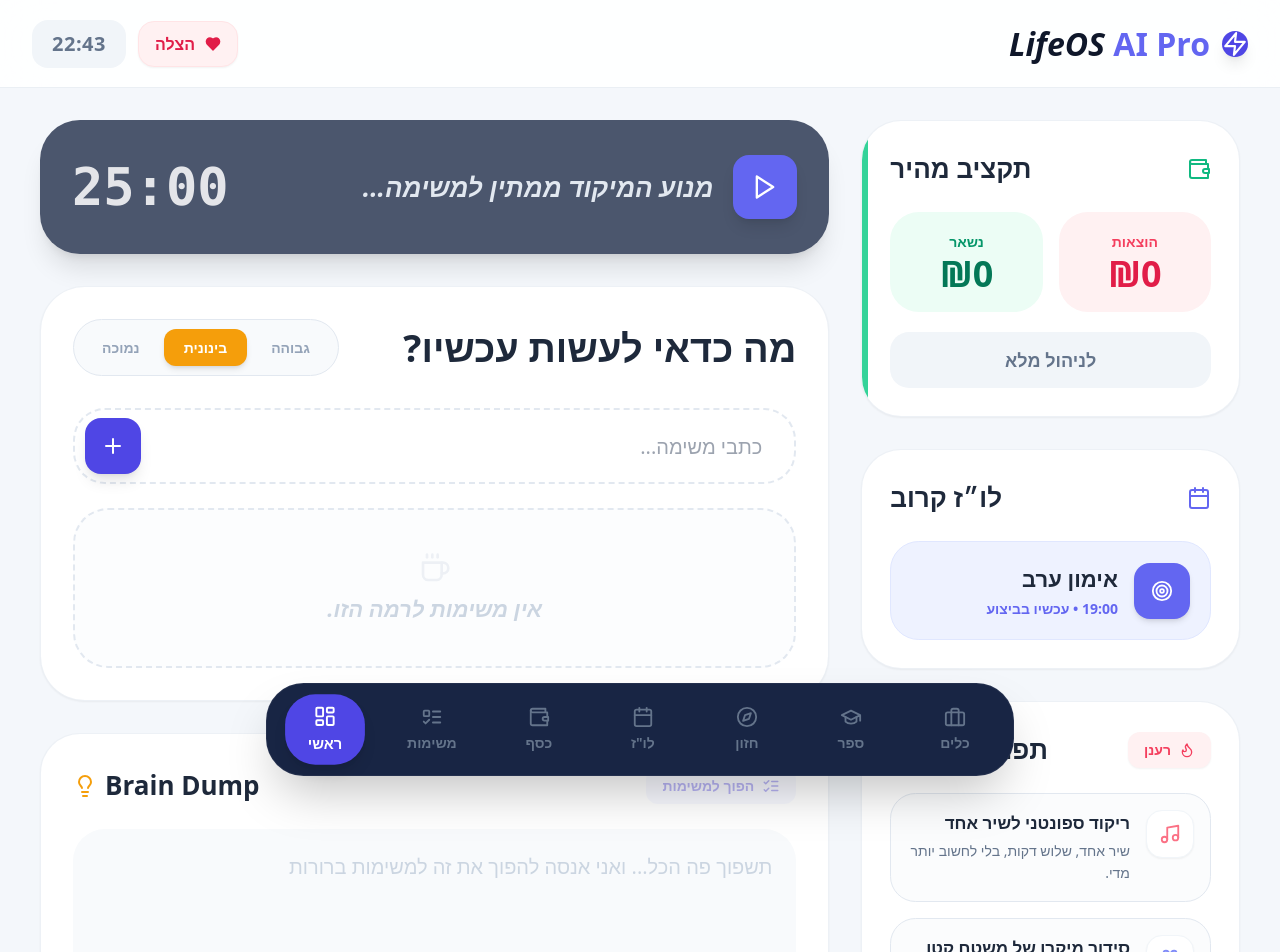
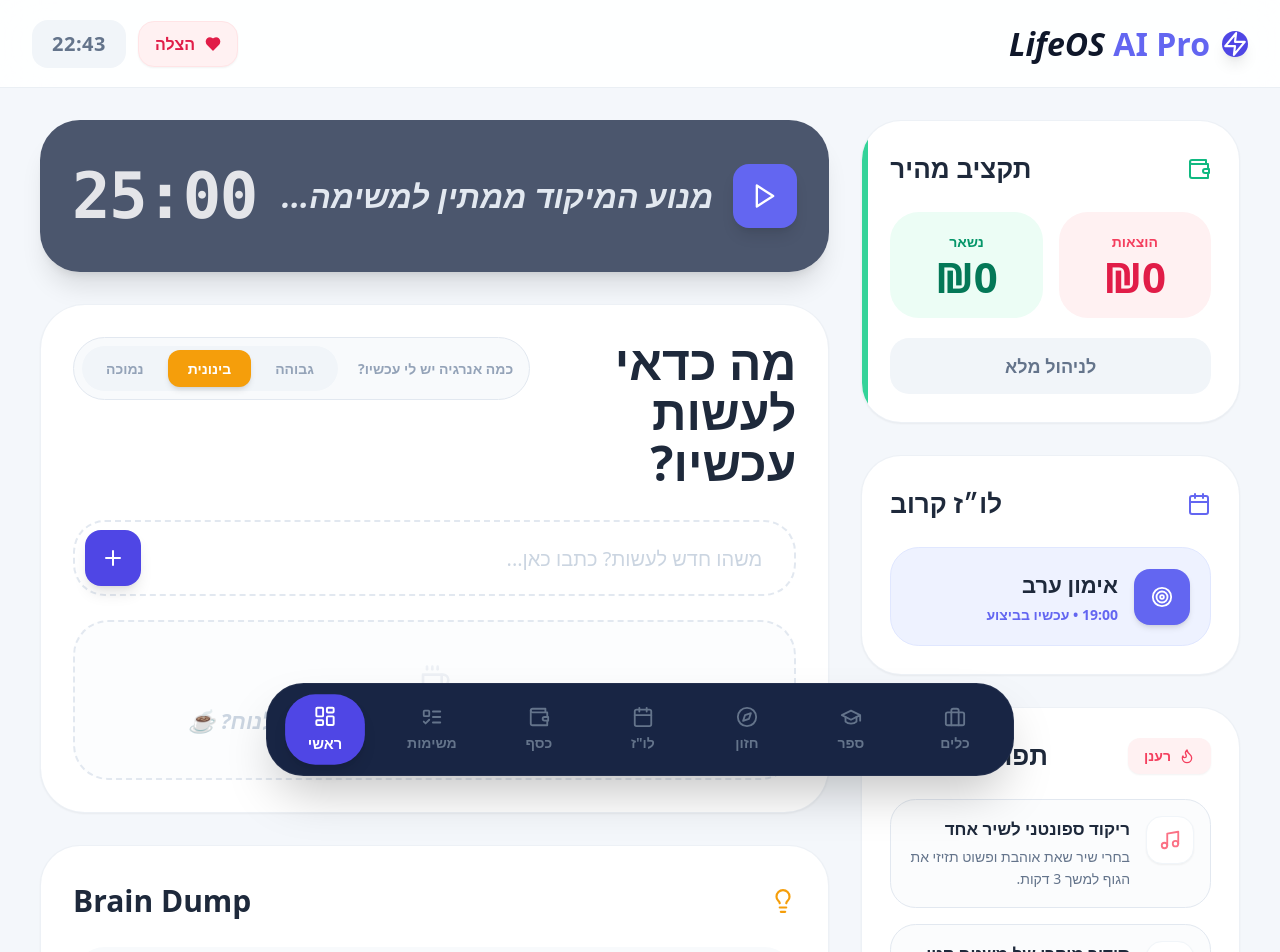
Before and after one commit to betzalel123/my-life-os, a React (Vite) app: page / in a window 1280 px wide. Shown: the top 952 px of the page. Built offline with nearby package versions, Linux system fonts and the light colour scheme.

Commit message:
Update DashboardSection.jsx

```diff
--- a/src/sections/DashboardSection.jsx
+++ b/src/sections/DashboardSection.jsx
@@ -1,4 +1,4 @@
-import React, { useMemo, useState } from 'react';
+import React, { useState } from 'react';
 import {
   Wallet,
   Calendar,
@@ -18,8 +18,7 @@ import {
   Smile,
   Music,
   Zap,
-  Loader2,
-  ListChecks,
+  Loader2
 } from 'lucide-react';
 
 const IconMap = {
@@ -30,41 +29,8 @@ const IconMap = {
   Flame,
   Smile,
   Music,
-  Zap,
+  Zap
 };
-
-const defaultDopamineOptions = [
-  {
-    title: 'ריקוד ספונטני לשיר אחד',
-    desc: 'שיר אחד, שלוש דקות, בלי לחשוב יותר מדי.',
-    iconName: 'Music',
-    accent: 'text-rose-400',
-  },
-  {
-    title: 'סידור מיקרו של משטח קטן',
-    desc: 'רק פינה אחת קטנה. לא כל החדר.',
-    iconName: 'Gift',
-    accent: 'text-indigo-400',
-  },
-  {
-    title: 'שרבוט יצירתי ל־5 דקות',
-    desc: 'דף, עט, קווים חופשיים בלי מטרה.',
-    iconName: 'Lightbulb',
-    accent: 'text-amber-400',
-  },
-];
-
-const energyLabels = {
-  high: 'גבוהה',
-  medium: 'בינונית',
-  low: 'נמוכה',
-};
-
-function formatTime(seconds) {
-  const mins = Math.floor(seconds / 60);
-  const secs = seconds % 60;
-  return `${mins.toString().padStart(2, '0')}:${secs.toString().padStart(2, '0')}`;
-}
 
 export default function DashboardSection({
   energyLevel,
@@ -79,211 +45,169 @@ export default function DashboardSection({
   setBrainDump,
   timeLeft,
   isTimerRunning,
-  setIsTimerRunning,
+  setIsTimerRunning
 }) {
-  const [dopamineOptions, setDopamineOptions] = useState(defaultDopamineOptions);
-  const [isLoadingDopamine, setIsLoadingDopamine] = useState(false);
+  const [dopamineOptions, setDopamineOptions] = useState([
+    {
+      title: 'ריקוד ספונטני לשיר אחד',
+      desc: 'בחרי שיר שאת אוהבת ופשוט תזיזי את הגוף למשך 3 דקות.',
+      iconName: 'Music',
+      accent: 'text-rose-400'
+    },
+    {
+      title: 'סידור מיקרו של משטח קטן',
+      desc: 'פני רק פינה קטנה אחת — שידה או חלק קטן מהשולחן.',
+      iconName: 'Gift',
+      accent: 'text-indigo-400'
+    },
+    {
+      title: 'שרבוט יצירתי ל־5 דקות',
+      desc: 'קחי דף ועט ותעשי קווים בלי לחשוב יותר מדי.',
+      iconName: 'Lightbulb',
+      accent: 'text-amber-400'
+    }
+  ]);
+
+  const [isLoadingGemini, setIsLoadingGemini] = useState(false);
   const [isAddingTask, setIsAddingTask] = useState(false);
-  const [isProcessingDump, setIsProcessingDump] = useState(false);
-  const [statusMessage, setStatusMessage] = useState('');
 
-  const filteredTasks = useMemo(
-    () => tasks.filter((task) => !task.completed && task.energyRequired === energyLevel),
-    [tasks, energyLevel]
-  );
-
-  const addTaskLocally = (text, detectedEnergy = 'medium') => {
-    const safeEnergy = ['high', 'medium', 'low'].includes(detectedEnergy)
-      ? detectedEnergy
-      : 'medium';
-
-    const task = {
-      id: Date.now() + Math.random(),
-      text: text.trim(),
-      completed: false,
-      energyRequired: safeEnergy,
+  const formatTime = (seconds) => {
+    const mins = Math.floor(seconds / 60);
+    const secs = seconds % 60;
+    return `${mins.toString().padStart(2, '0')}:${secs.toString().padStart(2, '0')}`;
   };
 
-    setTasks((prev) => [task, ...prev]);
-    setEnergyLevel(safeEnergy);
-  };
+  const filteredTasks = tasks.filter(
+    (task) => !task.completed && task.energyRequired === energyLevel
+  );
 
   const handleSmartAddTask = async (e) => {
     e.preventDefault();
-    const text = newTask.trim();
-    if (!text) return;
+    if (!newTask.trim()) return;
 
-    setStatusMessage('');
     setIsAddingTask(true);
 
-    const prompt = `
-אתה מסווג משימות לפי רמת אנרגיה.
-נתח את המשימה הבאה בעברית: "${text}"
+    const energyPrompt = `
+אתה ממיין משימות לפי רמת אנרגיה.
 
-הגדרות:
-- high = דורש ריכוז עמוק, חשיבה מורכבת, מאמץ כבד, או משימה מלחיצה/כבדה.
-- medium = משימה רגילה, סידור, טיפול בדברים שוטפים, ביצוע שדורש תשומת לב סבירה.
-- low = משימה קלה, טכנית, קצרה, אוטומטית, או משהו שאפשר לעשות גם כשעייפים.
+משימה:
+"${newTask}"
 
-דוגמאות:
-- "לכתוב עבודה" -> high
-- "לעשות קניות" -> medium
-- "לשטוף כוס" -> low
-- "לענות למייל חשוב" -> medium
-- "לפתור באג מורכב" -> high
-- "להוציא זבל" -> low
+כללים:
+- high = משימה שדורשת ריכוז גבוה, חשיבה עמוקה, למידה קשה, פתרון בעיות, כתיבה משמעותית, שיחה מורכבת, אימון מאתגר.
+- medium = משימה רגילה של תפקוד, סידורים, מיילים, ניקיון רגיל, קניות, בישול, טלפונים.
+- low = משימה קטנה, טכנית, קצרה, כמעט אוטומטית, שאפשר לעשות גם כשעייפים.
 
-אל תהיה מקל מדי. אם יש ספק בין low ל-medium, העדף medium.
-אם יש ספק בין medium ל-high, בדוק האם יש חשיבה עמוקה או עומס רגשי.
+אל תחזיר תמיד low.
+אם המשימה דורשת מאמץ מנטלי אמיתי, אל תבחר low.
 
-החזר JSON בלבד בפורמט:
+החזר JSON בלבד במבנה:
 { "energy": "high" }
 או
 { "energy": "medium" }
 או
 { "energy": "low" }
-`.trim();
+`;
 
     try {
       const response = await fetch('/api/gemini', {
         method: 'POST',
         headers: { 'Content-Type': 'application/json' },
-        body: JSON.stringify({ prompt }),
+        body: JSON.stringify({ prompt: energyPrompt })
       });
 
       const data = await response.json();
-      const detectedEnergy = data?.energy || 'medium';
+      const detectedEnergy = ['high', 'medium', 'low'].includes(data?.energy)
+        ? data.energy
+        : 'medium';
 
-      addTaskLocally(text, detectedEnergy);
+      const taskObj = {
+        id: Date.now(),
+        text: newTask.trim(),
+        completed: false,
+        energyRequired: detectedEnergy
+      };
+
+      setTasks((prev) => [taskObj, ...prev]);
       setNewTask('');
-      setStatusMessage(`המשימה נוספה תחת אנרגיה ${energyLabels[detectedEnergy] || 'בינונית'}.`);
+      setEnergyLevel(detectedEnergy);
     } catch (error) {
-      addTaskLocally(text, 'medium');
+      console.error('Failed to analyze task energy:', error);
+
+      const fallbackTask = {
+        id: Date.now(),
+        text: newTask.trim(),
+        completed: false,
+        energyRequired: 'medium'
+      };
+
+      setTasks((prev) => [fallbackTask, ...prev]);
       setNewTask('');
-      setStatusMessage('לא הצלחתי לנתח את רמת האנרגיה, אז הוספתי כבינונית.');
-      console.error(error);
+      setEnergyLevel('medium');
     } finally {
       setIsAddingTask(false);
     }
   };
 
   const refreshDopamineMenu = async () => {
-    setStatusMessage('');
-    setIsLoadingDopamine(true);
+    setIsLoadingGemini(true);
 
-    const prompt = `
-תייצר 3 רעיונות קצרים להפסקות דופמין בעברית.
+    const dopaminePrompt = `
+תייצר 3 רעיונות קצרים ופשוטים להפסקות דופמין בעברית.
 
 חוקים:
-- כל רעיון חייב להיות שונה באופי.
-- בחר iconName מתאים מתוך הרשימה בלבד:
+- כל הרעיונות חייבים להיות שונים אחד מהשני.
+- לכל רעיון תבחר אייקון מתאים מתוך הרשימה בלבד:
 Music, Coffee, Flame, Smile, Zap, Lightbulb, Gift, Sparkles
-- בחר accent מתאים מתוך הרשימה בלבד:
+- אל תשתמש באותו iconName לכל שלושת הרעיונות אלא אם ממש אין ברירה.
+- לכל רעיון תבחר accent מתוך הרשימה בלבד:
 text-rose-400, text-indigo-400, text-amber-400, text-emerald-400
-- אל תחזיר את אותו iconName לכל הפריטים אלא אם אין ברירה.
-- הכותרת קצרה.
-- התיאור קצר, טבעי, ולא רובוטי.
+- התשובה חייבת להיות בעברית בלבד.
 
-החזר JSON בלבד בפורמט:
+החזר JSON בלבד במבנה:
 {
   "options": [
     {
-      "title": "כותרת",
+      "title": "כותרת קצרה",
       "desc": "תיאור קצר",
       "iconName": "Music",
       "accent": "text-rose-400"
+    },
+    {
+      "title": "כותרת קצרה",
+      "desc": "תיאור קצר",
+      "iconName": "Coffee",
+      "accent": "text-amber-400"
+    },
+    {
+      "title": "כותרת קצרה",
+      "desc": "תיאור קצר",
+      "iconName": "Sparkles",
+      "accent": "text-indigo-400"
     }
   ]
 }
-`.trim();
+`;
 
     try {
       const response = await fetch('/api/gemini', {
         method: 'POST',
         headers: { 'Content-Type': 'application/json' },
-        body: JSON.stringify({ prompt }),
+        body: JSON.stringify({ prompt: dopaminePrompt })
       });
 
       const data = await response.json();
+      console.log('dopamine response:', data);
 
-      if (Array.isArray(data?.options) && data.options.length > 0) {
-        setDopamineOptions(data.options.slice(0, 3));
+      if (data?.options && Array.isArray(data.options)) {
+        setDopamineOptions(data.options);
       } else {
-        setStatusMessage('לא הצלחתי לרענן עכשיו את תפריט הדופמין.');
+        console.error('Invalid dopamine response:', data);
       }
     } catch (error) {
-      setStatusMessage('לא הצלחתי לרענן עכשיו את תפריט הדופמין.');
-      console.error(error);
+      console.error('Dopamine refresh failed:', error);
     } finally {
-      setIsLoadingDopamine(false);
-    }
-  };
-
-  const processBrainDump = async () => {
-    const text = brainDump.trim();
-    if (!text) return;
-
-    setStatusMessage('');
-    setIsProcessingDump(true);
-
-    const prompt = `
-קח את ה-Brain Dump הבא בעברית והפוך אותו למשימות ברורות:
-
-"${text}"
-
-חוקים:
-- חלץ רק משימות שאפשר לבצע בפועל.
-- כל משימה צריכה להיות קצרה וברורה.
-- לכל משימה קבע energy:
-  high / medium / low
-- אל תחזיר מחשבות כלליות שלא הפכו למשימה.
-- אם אין משימות, החזר מערך ריק.
-
-החזר JSON בלבד בפורמט:
-{
-  "newTasks": [
-    { "text": "שם המשימה", "energy": "medium" }
-  ]
-}
-`.trim();
-
-    try {
-      const response = await fetch('/api/gemini', {
-        method: 'POST',
-        headers: { 'Content-Type': 'application/json' },
-        body: JSON.stringify({ prompt }),
-      });
-
-      const data = await response.json();
-      const newTasks = Array.isArray(data?.newTasks) ? data.newTasks : [];
-
-      if (!newTasks.length) {
-        setStatusMessage('לא מצאתי כרגע משימות ברורות בתוך ה-Brain Dump.');
-        return;
-      }
-
-      const normalizedTasks = newTasks.map((task, index) => ({
-        id: Date.now() + Math.random() + index,
-        text: String(task.text || '').trim(),
-        completed: false,
-        energyRequired: ['high', 'medium', 'low'].includes(task.energy)
-          ? task.energy
-          : 'medium',
-      })).filter((task) => task.text);
-
-      if (!normalizedTasks.length) {
-        setStatusMessage('לא מצאתי כרגע משימות ברורות בתוך ה-Brain Dump.');
-        return;
-      }
-
-      setTasks((prev) => [...normalizedTasks, ...prev]);
-      setBrainDump('');
-      setStatusMessage(`נוצרו ${normalizedTasks.length} משימות חדשות.`);
-    } catch (error) {
-      setStatusMessage('לא הצלחתי להפוך את ה-Brain Dump למשימות.');
-      console.error(error);
-    } finally {
-      setIsProcessingDump(false);
+      setIsLoadingGemini(false);
     }
   };
 
@@ -297,18 +221,18 @@ export default function DashboardSection({
             <h2 className="text-[26px] font-black text-slate-800">תקציב מהיר</h2>
           </div>
 
-          <div className="grid grid-cols-2 gap-4 mb-5 text-center">
-            <div className="bg-rose-50 rounded-[1.8rem] p-5">
+          <div className="grid grid-cols-2 gap-4 mb-5">
+            <div className="bg-rose-50 rounded-[1.8rem] p-5 text-center">
               <div className="text-rose-500 text-sm font-black mb-1">הוצאות</div>
-              <div className="text-[36px] font-black text-rose-600 leading-none">₪0</div>
+              <div className="text-[36px] xl:text-[42px] font-black text-rose-600 leading-none">₪0</div>
             </div>
-            <div className="bg-emerald-50 rounded-[1.8rem] p-5">
+            <div className="bg-emerald-50 rounded-[1.8rem] p-5 text-center">
               <div className="text-emerald-600 text-sm font-black mb-1">נשאר</div>
-              <div className="text-[36px] font-black text-emerald-700 leading-none">₪0</div>
+              <div className="text-[36px] xl:text-[42px] font-black text-emerald-700 leading-none">₪0</div>
             </div>
           </div>
 
-          <button className="w-full h-[56px] rounded-[1.2rem] bg-slate-100 text-slate-500 font-black text-lg">
+          <button className="w-full h-[56px] rounded-[1.2rem] bg-slate-100 hover:bg-slate-200 transition-colors text-slate-500 font-black text-lg">
             לניהול מלא
           </button>
         </section>
@@ -334,28 +258,29 @@ export default function DashboardSection({
           <div className="flex items-center justify-between mb-6">
             <button
               onClick={refreshDopamineMenu}
-              disabled={isLoadingDopamine}
+              disabled={isLoadingGemini}
               className={`px-4 py-2 rounded-xl bg-rose-50 text-rose-500 font-black text-sm flex items-center gap-2 transition-all ${
-                isLoadingDopamine ? 'opacity-50 cursor-not-allowed' : 'hover:bg-rose-100 shadow-sm'
+                isLoadingGemini ? 'opacity-50 cursor-not-allowed' : 'hover:bg-rose-100 shadow-sm'
               }`}
             >
-              {isLoadingDopamine ? (
+              {isLoadingGemini ? (
                 <RefreshCw size={16} className="animate-spin" />
               ) : (
                 <Flame size={16} />
               )}
-              {isLoadingDopamine ? 'מייצר...' : 'רענן'}
+              {isLoadingGemini ? 'מייצר...' : 'רענן'}
             </button>
 
             <h2 className="text-[26px] font-black text-slate-800">תפריט דופמין</h2>
           </div>
 
           <div className="space-y-4">
-            {dopamineOptions.map((card, i) => {
+            {dopamineOptions.map((card, index) => {
               const IconComponent = IconMap[card.iconName] || Sparkles;
+
               return (
                 <div
-                  key={i}
+                  key={index}
                   className="rounded-[1.6rem] border border-slate-200 bg-slate-50/60 p-4 flex items-start gap-4 hover:bg-white hover:shadow-sm transition-all cursor-pointer"
                 >
                   <div className="w-12 h-12 rounded-2xl bg-white flex items-center justify-center shrink-0 shadow-sm border border-slate-100">
@@ -377,40 +302,49 @@ export default function DashboardSection({
           <div className="flex items-center gap-5">
             <button
               onClick={() => setIsTimerRunning(!isTimerRunning)}
-              className="w-16 h-16 bg-indigo-500 hover:bg-indigo-400 rounded-2xl flex items-center justify-center transition-all shadow-lg active:scale-95"
+              className="w-16 h-16 bg-indigo-500 hover:bg-indigo-400 rounded-2xl flex items-center justify-center transition-all shadow-lg active:scale-95 shrink-0"
             >
               {isTimerRunning ? <Pause size={28} /> : <Play size={28} />}
             </button>
-            <h2 className="text-[26px] font-black italic text-slate-200 leading-none">
+            <h2 className="text-[26px] xl:text-[32px] font-black italic text-slate-200 leading-none">
               מנוע המיקוד ממתין למשימה...
             </h2>
           </div>
 
-          <div className="text-[52px] font-mono font-black opacity-85">
+          <div className="text-[52px] xl:text-[64px] font-mono font-black tracking-tight opacity-85">
             {formatTime(timeLeft)}
           </div>
         </section>
 
         <section className="bg-white rounded-[2.8rem] p-8 shadow-sm border border-slate-200/60 min-h-[400px]">
-          <div className="flex flex-col xl:flex-row justify-between gap-5 mb-8">
-            <h2 className="text-[38px] font-black text-slate-800 text-right">
+          <div className="flex flex-col xl:flex-row xl:items-start justify-between gap-5 mb-8">
+            <h2 className="text-[38px] xl:text-[48px] leading-[1.05] font-black text-slate-800 text-right">
               מה כדאי לעשות עכשיו?
             </h2>
 
-            <div className="flex items-center bg-slate-50 rounded-[2rem] border border-slate-200 p-2 gap-1">
-              {['high', 'medium', 'low'].map((lvl) => (
+            <div className="flex items-center bg-slate-50 rounded-[2rem] border border-slate-200 p-2 gap-3 mt-2 xl:mt-0">
+              <span className="text-slate-400 font-bold text-sm px-2 whitespace-nowrap">
+                כמה אנרגיה יש לי עכשיו?
+              </span>
+              <div className="flex items-center bg-slate-100 rounded-[1.5rem] p-1 gap-1">
+                {[
+                  { key: 'high', label: 'גבוהה' },
+                  { key: 'medium', label: 'בינונית' },
+                  { key: 'low', label: 'נמוכה' }
+                ].map((lvl) => (
                   <button
-                  key={lvl}
-                  onClick={() => setEnergyLevel(lvl)}
+                    key={lvl.key}
+                    onClick={() => setEnergyLevel(lvl.key)}
                     className={`px-5 py-2 rounded-xl text-[14px] font-black transition-all ${
-                    energyLevel === lvl
+                      energyLevel === lvl.key
                         ? 'bg-amber-500 text-white shadow-md'
                         : 'text-slate-400 hover:bg-slate-200/60'
                     }`}
                   >
-                  {energyLabels[lvl]}
+                    {lvl.label}
                   </button>
                 ))}
+              </div>
             </div>
           </div>
 
@@ -419,96 +353,73 @@ export default function DashboardSection({
               type="text"
               value={newTask}
               onChange={(e) => setNewTask(e.target.value)}
-              placeholder="כתבי משימה..."
-              className="w-full h-[76px] bg-white border-2 border-dashed border-slate-200 rounded-[2rem] py-4 pr-8 pl-24 text-xl outline-none focus:border-indigo-300 transition-all text-slate-700"
+              placeholder="משהו חדש לעשות? כתבו כאן..."
+              className="w-full h-[76px] bg-white border-2 border-dashed border-slate-200 rounded-[2rem] py-4 pr-8 pl-24 text-xl outline-none focus:border-indigo-300 transition-all text-slate-700 placeholder:text-slate-300"
               disabled={isAddingTask}
             />
             <button
               type="submit"
               disabled={isAddingTask}
-              className="absolute left-3 top-1/2 -translate-y-1/2 w-14 h-14 bg-indigo-600 text-white rounded-2xl flex items-center justify-center shadow-lg disabled:opacity-50"
+              className="absolute left-3 top-1/2 -translate-y-1/2 w-14 h-14 bg-indigo-600 hover:bg-indigo-500 transition-colors text-white rounded-2xl flex items-center justify-center shadow-lg disabled:opacity-50"
             >
               {isAddingTask ? <Loader2 size={24} className="animate-spin" /> : <Plus size={24} />}
             </button>
           </form>
 
-          {statusMessage && (
-            <div className="mb-5 rounded-2xl bg-slate-50 border border-slate-200 px-4 py-3 text-sm font-bold text-slate-600">
-              {statusMessage}
-            </div>
-          )}
-
-          <div className="space-y-3">
           {filteredTasks.length === 0 ? (
             <div className="h-[160px] rounded-[2.2rem] border-2 border-dashed border-slate-200 bg-slate-50/40 flex flex-col items-center justify-center text-slate-300 italic text-[22px] font-black gap-2">
               <Coffee size={32} className="opacity-30" />
-                אין משימות לרמה הזו.
+              אין משימות לרמת האנרגיה הזו. אולי הזמן לנוח? ☕
             </div>
           ) : (
-              filteredTasks.map((task) => (
+            <div className="space-y-3">
+              {filteredTasks.map((task) => (
                 <div
                   key={task.id}
-                  className="rounded-[1.7rem] border border-slate-200 bg-slate-50 px-6 py-5 flex items-center gap-4 hover:shadow-sm transition-all"
+                  className="rounded-[1.7rem] border border-slate-200 bg-slate-50 px-6 py-5 flex items-center gap-4 hover:shadow-sm transition-all cursor-pointer"
                 >
                   <button type="button" onClick={() => toggleTask(task.id)}>
                     {task.completed ? (
                       <CheckCircle2 className="text-emerald-500" size={26} />
                     ) : (
-                      <Circle className="text-slate-300" size={26} />
+                      <Circle className="text-slate-300 hover:text-indigo-300" size={26} />
                     )}
                   </button>
 
+                  <div className="flex-1 text-right">
                     <div
-                    className={`flex-1 text-right font-black text-xl ${
+                      className={`text-xl font-black ${
                         task.completed ? 'text-slate-400 line-through' : 'text-slate-800'
                       }`}
                     >
                       {task.text}
                     </div>
+                  </div>
 
                   <button
                     type="button"
                     onClick={() => deleteTask(task.id)}
-                    className="text-slate-300 hover:text-rose-500"
+                    className="text-slate-300 hover:text-rose-500 transition-colors"
                   >
                     <Trash2 size={20} />
                   </button>
                 </div>
-              ))
+              ))}
+            </div>
           )}
-          </div>
         </section>
 
-        <section className="bg-white rounded-[2.5rem] p-8 shadow-sm border border-slate-200/60">
+        <section className="bg-white rounded-[2.5rem] p-8 shadow-sm border border-slate-200/60 min-h-[330px]">
           <div className="flex items-center justify-between mb-6">
-            <button
-              onClick={processBrainDump}
-              disabled={isProcessingDump || !brainDump.trim()}
-              className={`px-4 py-2 rounded-xl bg-indigo-50 text-indigo-600 font-black text-sm flex items-center gap-2 transition-all ${
-                isProcessingDump || !brainDump.trim()
-                  ? 'opacity-40 cursor-not-allowed'
-                  : 'hover:bg-indigo-100 shadow-sm'
-              }`}
-            >
-              {isProcessingDump ? (
-                <Loader2 size={16} className="animate-spin" />
-              ) : (
-                <ListChecks size={18} />
-              )}
-              {isProcessingDump ? 'מנתח...' : 'הפוך למשימות'}
-            </button>
-
-            <h2 className="text-[26px] font-black text-slate-800 flex items-center gap-2">
-              Brain Dump
-              <Lightbulb className="text-amber-500" size={24} />
-            </h2>
+            <Lightbulb className="text-amber-500" size={26} />
+            <h2 className="text-[26px] xl:text-[30px] font-black text-slate-800">Brain Dump</h2>
           </div>
 
           <textarea
             value={brainDump}
             onChange={(e) => setBrainDump(e.target.value)}
-            placeholder="תשפוך פה הכל... ואני אנסה להפוך את זה למשימות ברורות"
-            className="w-full h-[180px] rounded-[2rem] bg-slate-50 border-none outline-none resize-none p-6 text-xl text-slate-700 placeholder:text-slate-300 focus:ring-2 focus:ring-indigo-100 transition-all"
+            placeholder="פרוק פה הכל... מה שיושב על הראש"
+            className="w-full h-[220px] rounded-[2rem] bg-slate-50 border-none outline-none resize-none p-6 text-xl text-slate-700 placeholder:text-slate-300 focus:ring-2 focus:ring-amber-100/50 transition-all"
           />
         </section>
       </div>
```
Lines whose indentation alone changed are shown as unchanged.
